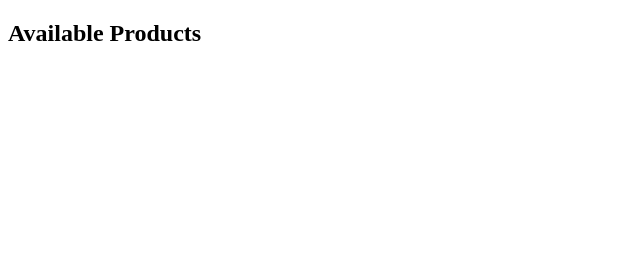
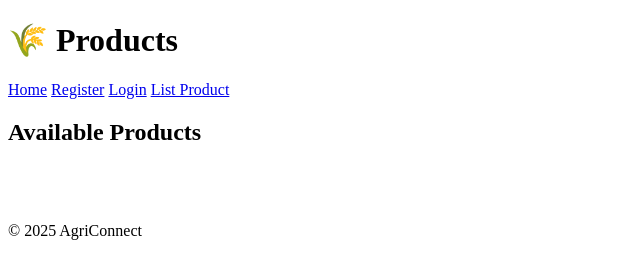
Before and after one commit to Malleshwari-M/Direct-Farmer-to-Dealer-Marketplace-, a plain HTML site: page dashboard.html in a window 1280 px wide. Shown: the whole page, without its empty margins (0-640 px from the left). Drawn offline with Linux system fonts and the light colour scheme; no server answers.

Commit message:
dashboard

```diff
--- a/dashboard.html
+++ b/dashboard.html
@@ -1,13 +1,30 @@
 <!DOCTYPE html>
 <html lang="en">
 <head>
-  <meta charset="UTF-8">
-  <title>Dashboard</title>
-  <link rel="stylesheet" href="styles.css">
+  <meta charset="UTF-8" />
+  <title>Available Products</title>
+  <link rel="stylesheet" href="styles.css" />
 </head>
 <body>
-  <h2>Available Products</h2>
-  <div id="productList"></div>
-<script src="script.js"></script>
+  <header>
+    <h1>🌾 Products</h1>
+    <nav>
+      <a href="index.html">Home</a>
+      <a href="register.html">Register</a>
+      <a href="login.html">Login</a>
+      <a href="list-product.html">List Product</a>
+    </nav>
+  </header>
+
+  <main>
+    <h2>Available Products</h2>
+    <div id="productList"></div>
+  </main>
+
+  <footer>
+    <p>&copy; 2025 AgriConnect</p>
+  </footer>
+
+  <script src="script.js"></script>
 </body>
 </html>
```
